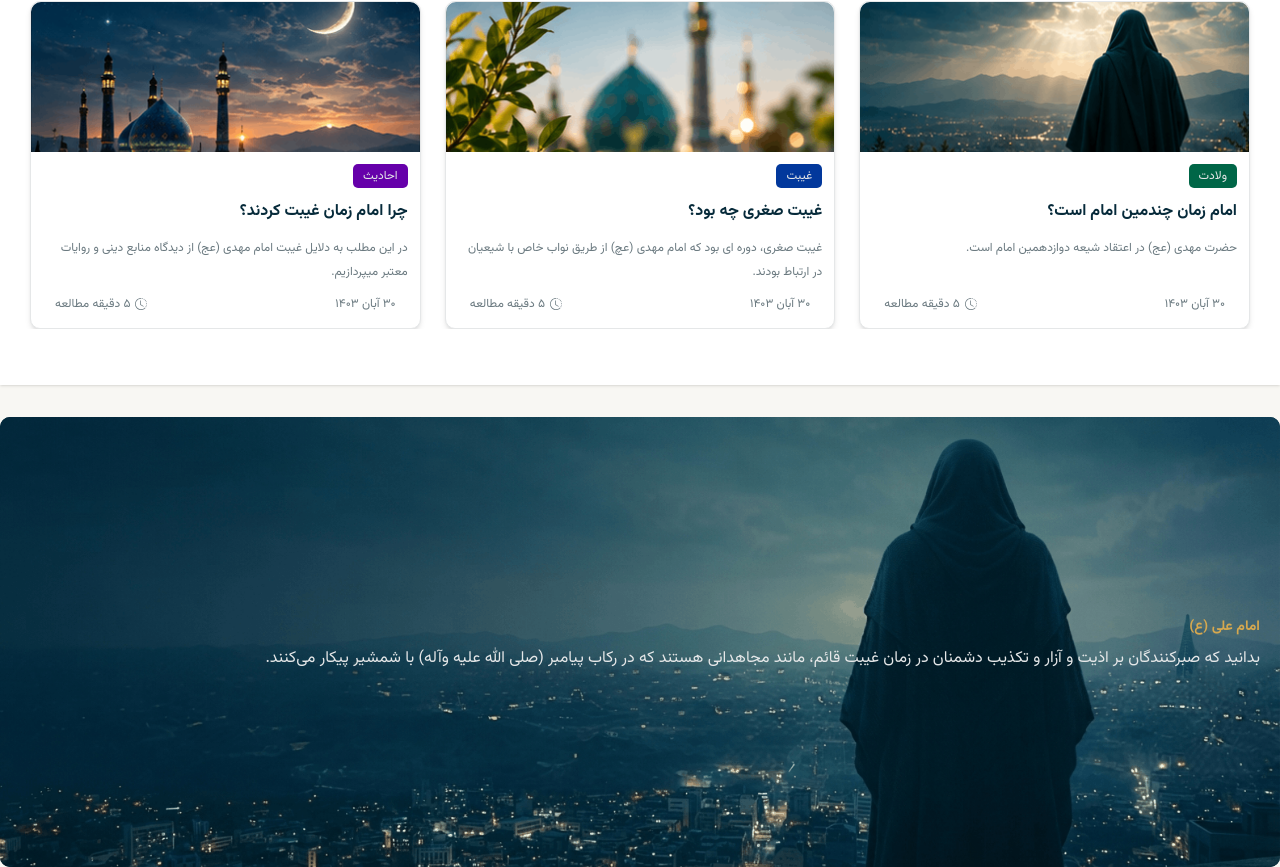
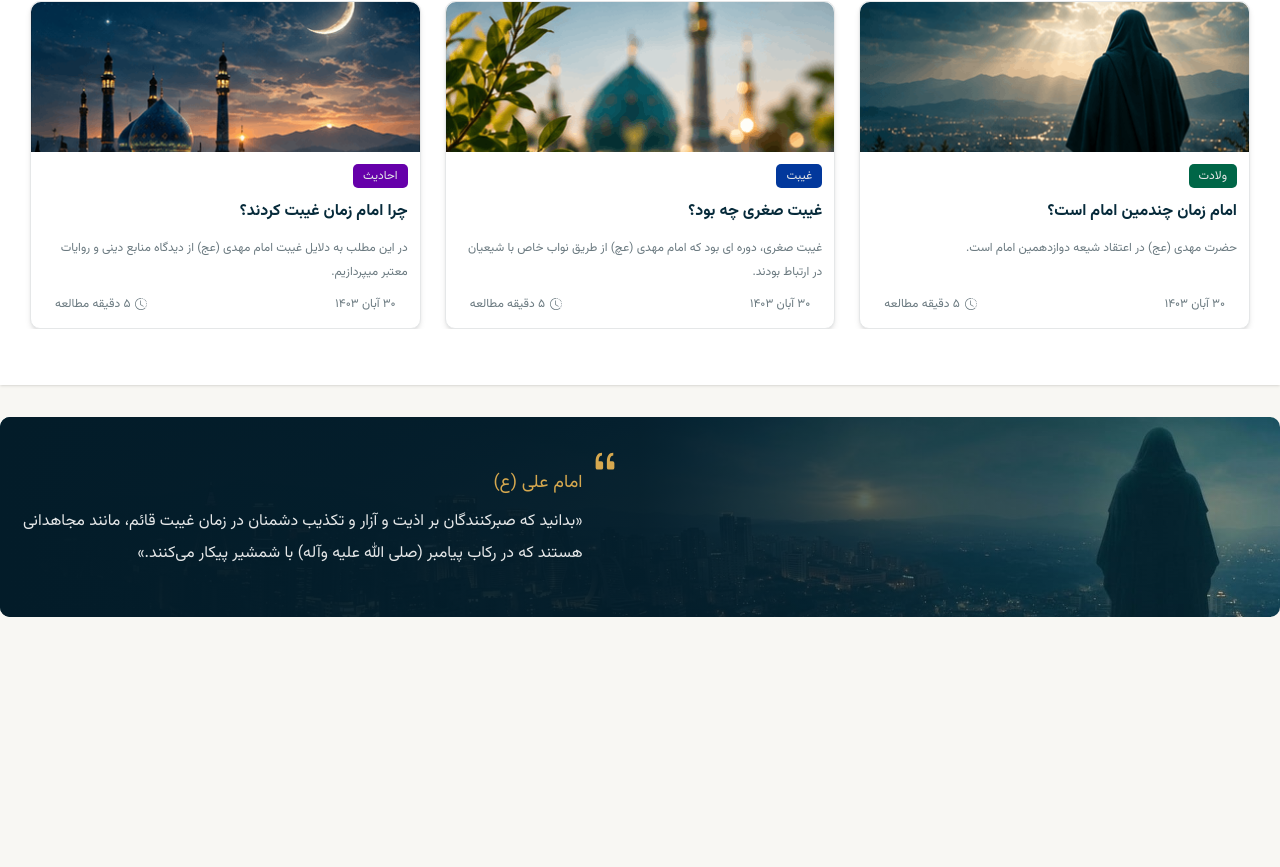
Before and after one commit to adadvar/mahdi-ghaem, a Next.js app: page / in a window 1280 px wide. Shown: the part 1091-1958 px from the top of the page. After the commit the page ends 1708 px from the top, so only its background shows below. Built offline with nearby package versions, Linux system fonts and the light colour scheme; a web font is replaced by a local one.

Commit message:
fixed hadith section

```diff
--- a/components/layout/Hadith.tsx
+++ b/components/layout/Hadith.tsx
@@ -1,18 +1,23 @@
 import Image from 'next/image';
+import { BsQuote } from 'react-icons/bs';
 
 const Hadith = () => {
   return (
-    <div className="relative mx-auto flex h-[45rem] w-full max-w-[144rem] overflow-hidden rounded-[1rem] bg-[#062A3A]">
-      <Image src="/img/msg.png" alt="حدیث" fill className="object-cover" />
-      <div className="relative z-10 flex h-full w-full flex-col justify-center px-[2rem] py-[2rem]">
-        {/* Text side — same background, no border */}
-        <h3 className="mb-2 text-[1.4rem] font-bold text-[#D6A84F]">امام علی (ع)</h3>
-        <p className="text-[1.6rem] leading-relaxed text-[#E5E7E8]">
-          بدانید که صبرکنندگان بر اذیت و آزار و تکذیب دشمنان در زمان غیبت قائم، مانند مجاهدانی هستند
-          که در رکاب پیامبر (صلی الله علیه وآله) با شمشیر پیکار می‌کنند.
-        </p>
+    <section className="relative mx-auto flex h-[20rem] w-full max-w-[144rem] flex-row-reverse overflow-hidden rounded-[1rem]">
+      <Image src="/img/msg.jpg" alt="حدیث" fill className="object-cover" />
+      <div className="absolute inset-0 bg-linear-to-r from-[#031C29] via-[#031C29]/90 to-transparent" />
+      {/* Text side — same background, no border */}
+      <div className="flex h-full w-1/2 items-center gap-3 px-[2rem] py-[2rem]">
+        <BsQuote className="relative mt-4 h-[3rem] w-[3rem] shrink-0 self-start text-[#D6A84F]" />
+        <div className="relative flex flex-col justify-center">
+          <h3 className="mb-2 text-[1.8rem] text-[#D6A84F]">امام علی (ع)</h3>
+          <p className="text-[1.6rem] text-[#E5E7E8]">
+            {`«بدانید که صبرکنندگان بر اذیت و آزار و تکذیب دشمنان در زمان غیبت قائم، مانند مجاهدانی
+            هستند که در رکاب پیامبر (صلی الله علیه وآله) با شمشیر پیکار می‌کنند.»`}
+          </p>
+        </div>
       </div>
-    </div>
+    </section>
   );
 };
 
```
Also changed, not shown: public/img/msg.jpg, public/img/msg.png (deleted).
